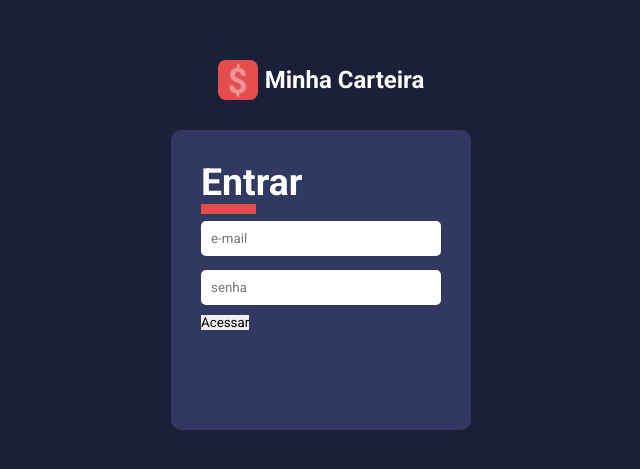
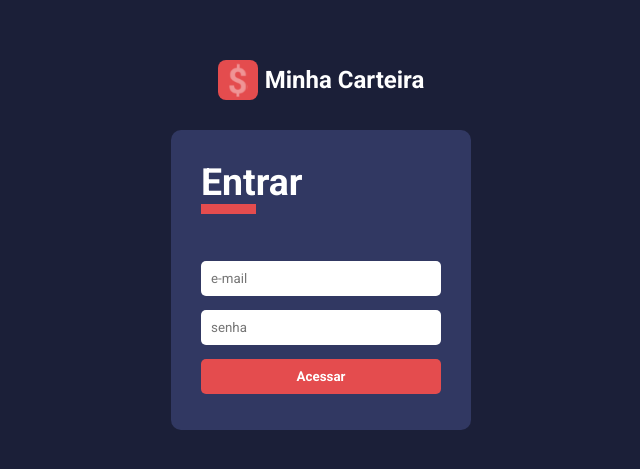
Before and after one commit to adonisdelima1/minha_carteira, a React (Create React App) app: page / in a window 1280 px wide. Shown: the part 155-624 px from the top of the page, without its empty margins (319-959 px from the left). Built offline with nearby package versions, Linux system fonts and the light colour scheme.

Commit message:
feat: add styled button on login/signIn form

```diff
--- /dev/null
+++ b/src/components/Button/index.tsx
@@ -0,0 +1,17 @@
+import { ButtonHTMLAttributes } from 'react';
+import { StyledButton } from './styles';
+
+type IButtonProps = ButtonHTMLAttributes<HTMLButtonElement>;
+
+export default function Button(props: IButtonProps) {
+    return (
+        //   O botão Foi configurado para Receber informações como vindas como
+        // children ao invés de receber os atributos HTML de Botão via props,
+        // como foi feito com o input de texto. Pelo fato do botão ser capaz de
+        // receber elementos filhos, as propriedades do botão foram colocadas
+        // nesse component como children do component.
+        <StyledButton {...props}>
+            {props.children}
+        </StyledButton>
+    );
+}
--- /dev/null
+++ b/src/components/Button/styles.ts
@@ -0,0 +1,20 @@
+import styled from "styled-components";
+
+export const StyledButton = styled.button`
+    width: 100%;
+
+    margin: 7px 0;
+    padding: 10px;
+
+    border-radius: 5px;
+
+    font-weight: bold;
+    color: ${props => props.theme.colors.white};
+    background-color: ${props => props.theme.colors.warning};
+
+    transition: opacity .3s;
+
+    &:hover {
+        opacity: .7;
+    }
+`;
--- a/src/pages/SignIn/index.tsx
+++ b/src/pages/SignIn/index.tsx
@@ -8,6 +8,7 @@
 } from "./styles";
 
 import logoImg from '../../assets/logo.svg';
+import Button from "../../components/Button";
 
 export default function SignIn() {
     return (
@@ -32,7 +33,7 @@
                     required
                 />
 
-                <button type="submit">Acessar</button>
+                <Button type="submit">Acessar</Button>
             </Form>
         </Container>
     );
--- a/src/pages/SignIn/styles.ts
+++ b/src/pages/SignIn/styles.ts
@@ -40,6 +40,7 @@
 `;
 
 export const FormTitle = styled.h1`
+margin-bottom: 40px;
     color: ${props => props.theme.colors.white};
 
     &:after {
```
